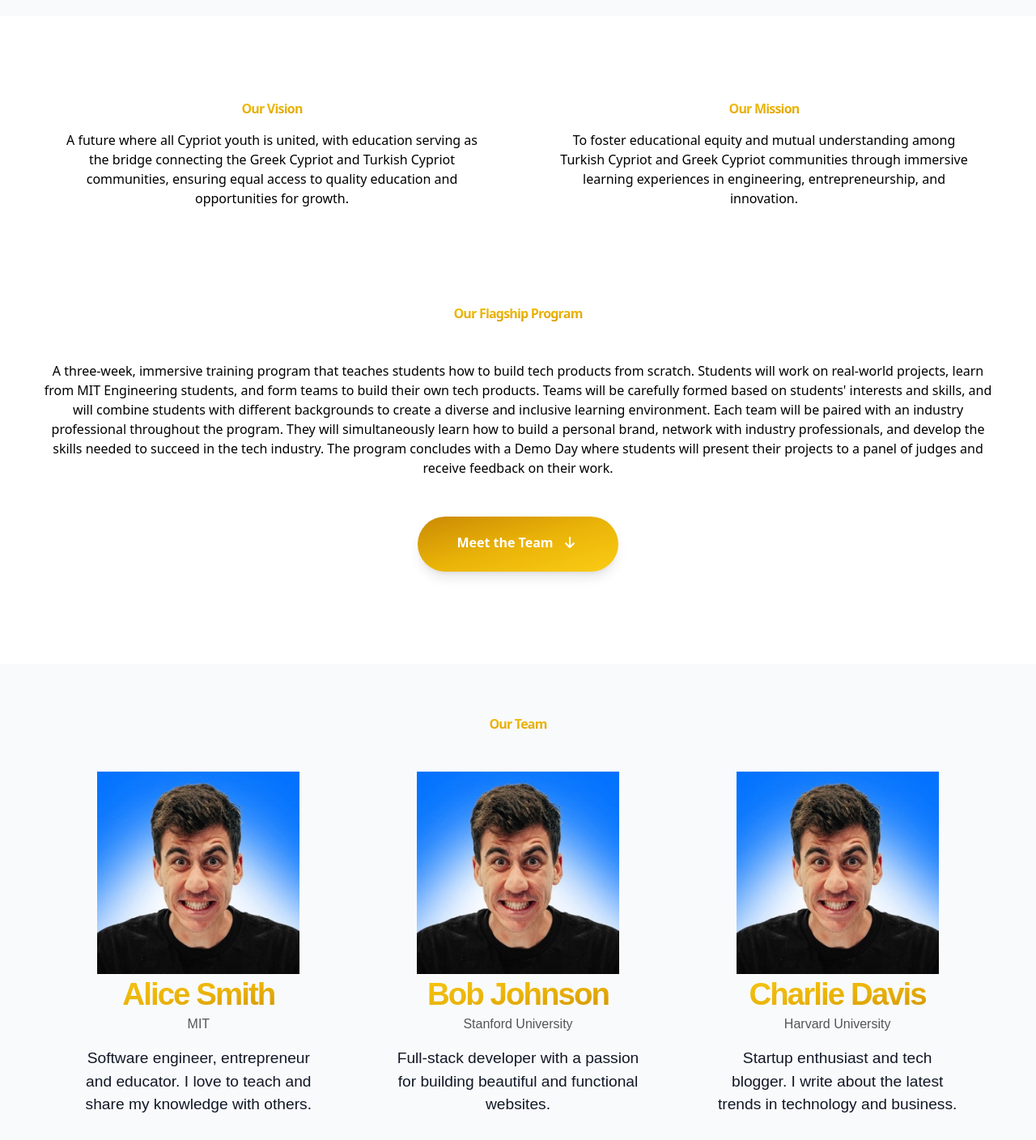
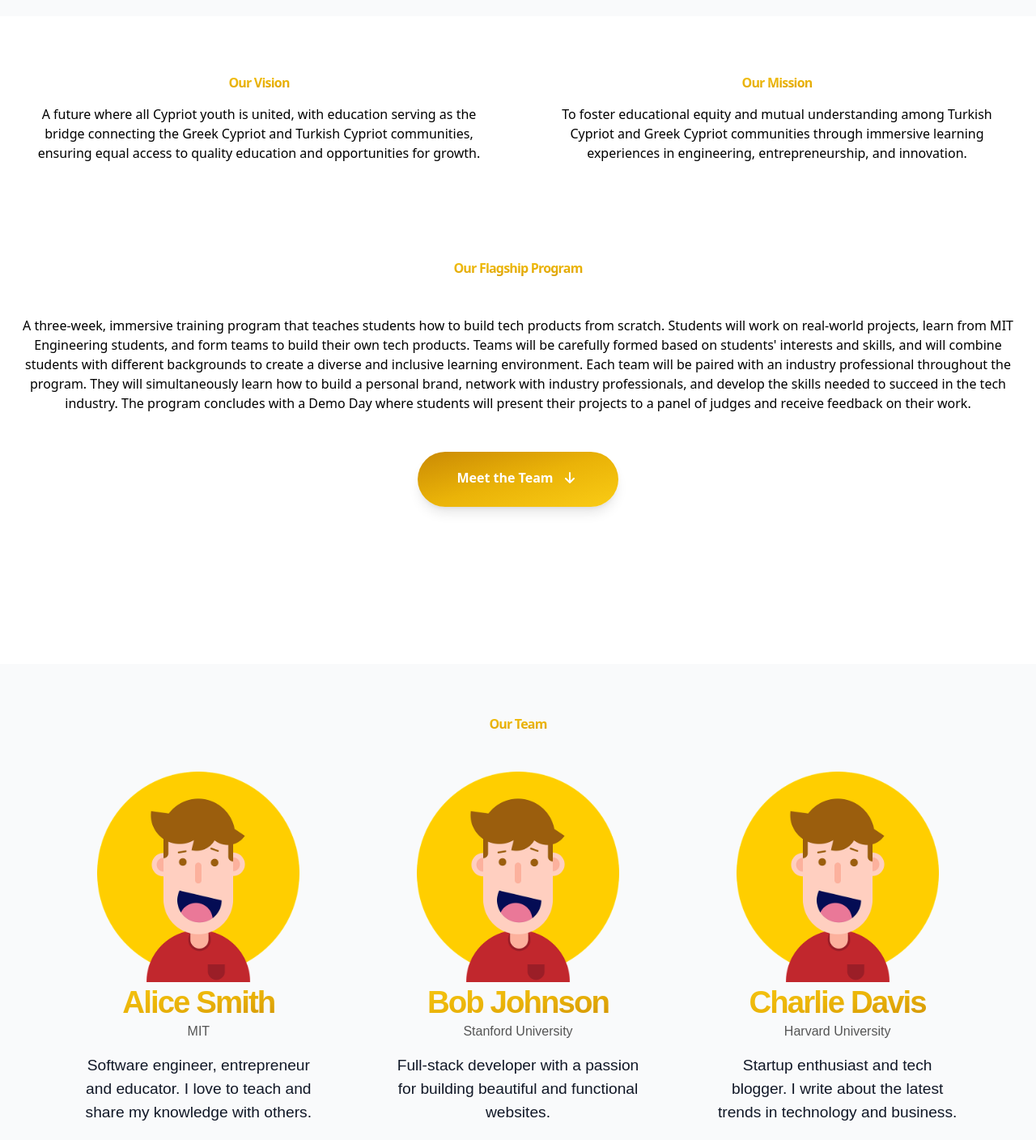
Before and after one commit to Charis02/cyprus_webpage, an Astro site: page / in a window 1280 px wide. Shown: the part 780-2188 px from the top of the page at 81% size. Built offline with nearby package versions, Linux system fonts and the light colour scheme; Astro itself is replaced by a stand-in of ours; what tailwindcss-fluid-type would draw is missing.

Commit message:
fix subpage width changes

```diff
--- a/src/components/FlagshipProgram.astro
+++ b/src/components/FlagshipProgram.astro
@@ -3,8 +3,8 @@
 
 <section class="py-12">
     <div class="container mx-auto px-4 grid gap-8 flex flex-col">
-      <div class="gradient-text text-center font-extrabold tracking-tighter text-4xl md:text-6xl text-shadow">Our Flagship Program</div>
-      <p class="mt-4 text-lg text-black text-center">
+      <div class="gradient-text text-center font-extrabold tracking-tighter text-4xl md:text-3xl sm:text-xl text-shadow">Our Flagship Program</div>
+        <p class="mt-4 text-md text-black sm:text-md md:text-s text-center">
         A three-week, immersive training program that teaches students how to build tech products from scratch.
         Students will work on real-world projects, learn from MIT Engineering students, and form teams to build their own tech products.
         Teams will be carefully formed based on students' interests and skills, and will combine students with different backgrounds to create a diverse and inclusive learning environment.
--- a/src/components/Team.astro
+++ b/src/components/Team.astro
@@ -1,6 +1,6 @@
 ---
 import Person from './Person.astro';
-import samplePerson from '../assets/sample_person.jpg';
+import samplePerson from '../assets/sample_person.webp';
 
 // Sample data for the team members
 const teamMembers = [
@@ -25,9 +25,10 @@ const teamMembers = [
   // Add more team members as needed
 ];
 ---
+
 <section class="team p-8">
-  <div class="gradient-text text-center font-extrabold tracking-tighter text-4xl md:text-8xl text-shadow mb-8">Our Team</div>
-  <div class="team-members grid grid-cols-1 md:grid-cols-3 gap-8 justify-items-center">
+  <div class="gradient-text text-center font-extrabold tracking-tighter text-4xl md:text-6xl text-shadow mb-8">Our Team</div>
+  <div class="team-members grid grid-cols-1 sm:grid-cols-2 lg:grid-cols-3 gap-8 justify-items-center">
     {teamMembers.map((member) => (
       <Person
         image={member.image}
--- a/src/components/VisionMission.astro
+++ b/src/components/VisionMission.astro
@@ -5,13 +5,13 @@
     <div class="container mx-auto px-4 grid gap-8 sm:grid-cols-2">
       <div class="card bg-white rounded p-6 text-center">
         <div class="gradient-text text-center font-extrabold tracking-tighter text-4xl md:text-6xl text-shadow">Our Vision</div>
-        <p class="mt-4 text-lg text-black">
+        <p class="mt-4 text-md text-black md: text-md sm:text-s">
           A future where all Cypriot youth is united, with education serving as the bridge connecting the Greek Cypriot and Turkish Cypriot communities, ensuring equal access to quality education and opportunities for growth.
         </p>
       </div>
       <div class="card bg-white rounded p-6 text-center">
         <div class="gradient-text text-center font-extrabold tracking-tighter text-4xl md:text-6xl text-shadow">Our Mission</div>
-        <p class="mt-4 text-lg text-black">
+        <p class="mt-4 text-md text-black sm:text-md md:text-s">
           To foster educational equity and mutual understanding among Turkish Cypriot and Greek Cypriot communities through immersive learning experiences in engineering, entrepreneurship, and innovation.
         </p>
       </div>
--- a/src/pages/index.astro
+++ b/src/pages/index.astro
@@ -59,12 +59,11 @@ const description = "Bridging Cypriot Youth Through Tech Education";
 		<Splash />
 
 
-<section id="more-info" class="h-screen bg-white">
-	<div class="container mx-auto p-8 bg-white">
+<section id="more-info" class="min-h-screen min-w-screen h-fit-content overflow-x-hidden bg-white">
 		<VisionMission />
 		<FlagshipProgram />
 		<!-- Button to scroll to the team section. Is in the middle of the page horizontally -->
-		<div class="flex justify-center">
+		<div class="flex justify-center mb-8">
 		<a href="#team-section" class="scroll-button">
 			<button class=" rounded-full p-4 shadow-lg transition duration-150 flex items-center justify-center bg-gradient-to-br from-yellow-600 via-yellow-500 to-yellow-400 px-12 pb-6 pt-5 text-xl font-extrabold leading-normal text-white hover:bg-yellow-400 hover:shadow-primary-2 focus:bg-yellow-500 focus:shadow-primary-2 hover:text-black focus:outline-none focus:ring-0 motion-reduce:transition-none dark:shadow-black/30 dark:hover:shadow-dark-strong dark:focus:shadow-dark-strong dark:active:shadow-dark-strong">
 				<span class="mr-2">Meet the Team</span>
@@ -74,9 +73,8 @@ const description = "Bridging Cypriot Youth Through Tech Education";
 			</button>
 		</a>
 		</div>
-	</div>
 </section>
-<section id="team-section" class="h-screen bg-default">
+<section id="team-section" class="min-h-screen h-fit-content overflow-x-hidden bg-default">
 	<div class="container mx-auto p-8">
 		<Team />
 	</div>
```
Also changed, not shown: src/assets/sample_person.jpg (deleted), src/assets/sample_person.webp (added).
